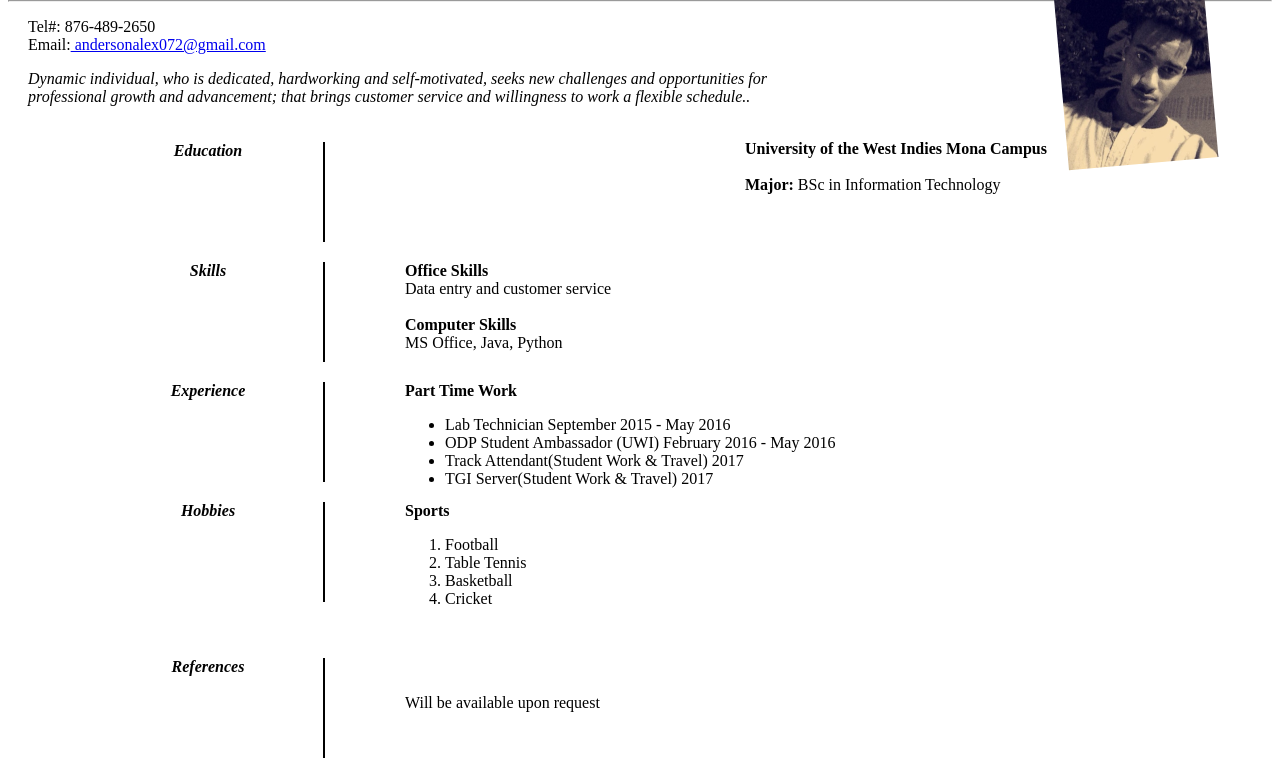
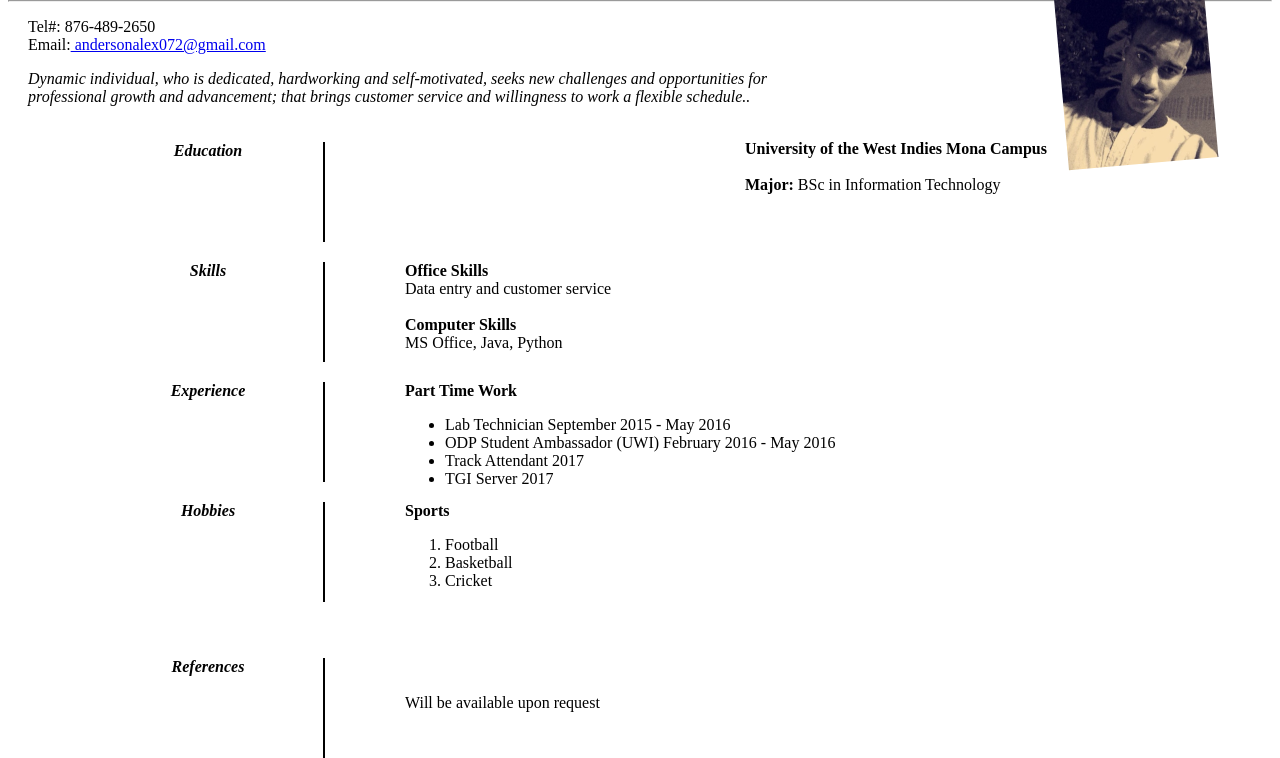
Before and after one commit to alexanderson073/alexanderson073.github.io, a plain HTML site: page index.html in a window 1280 px wide. Shown: the part 81-839 px from the top of the page. Drawn offline with Linux system fonts and the light colour scheme.

Commit message:
Update index.html

```diff
--- a/index.html
+++ b/index.html
@@ -52,8 +52,8 @@
 			                       <ul>
 			                       <li>Lab Technician September 2015 - May 2016</li>
 					       <li>ODP Student Ambassador (UWI) February 2016 - May 2016</li>
-					       <li>Track Attendant(Student Work & Travel) 2017</li>
-					       <li>TGI Server(Student Work & Travel) 2017</li>
+					       <li>Track Attendant 2017</li>
+					       <li>TGI Server 2017</li>
 						</ul>
 
 
@@ -66,7 +66,6 @@
 	    	<div class="hobbies_info"><strong> Sports</strong>
 					<ol>
 					<li> Football</li>
-					<li> Table Tennis </li>
 					<li> Basketball </li>
 					<li> Cricket </li> </div>
 					</ol>
```
